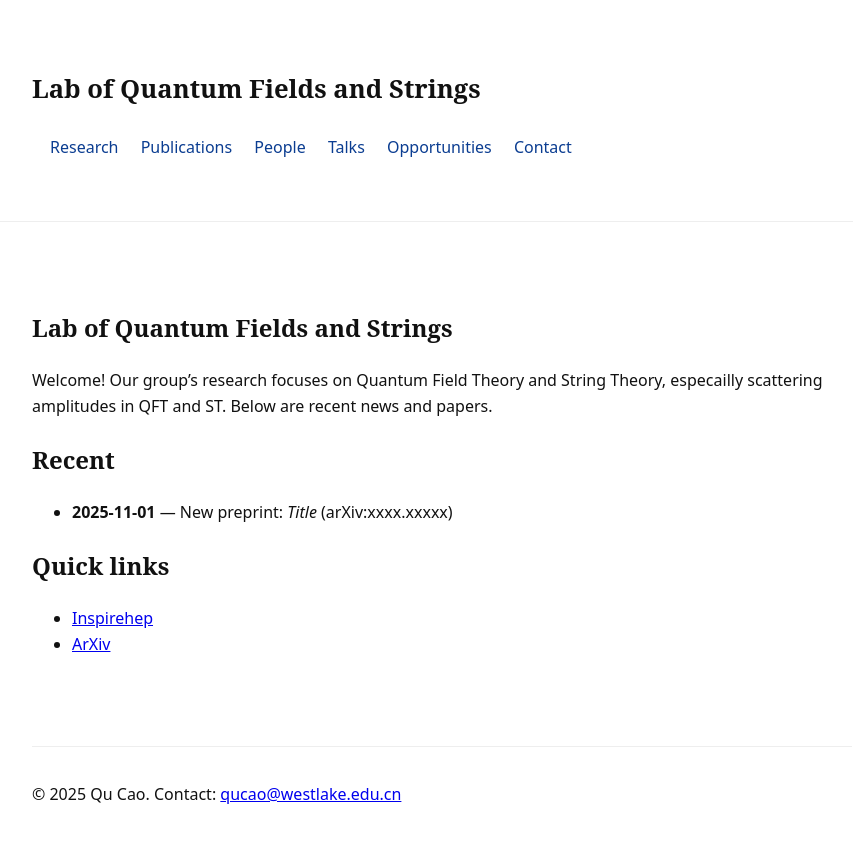
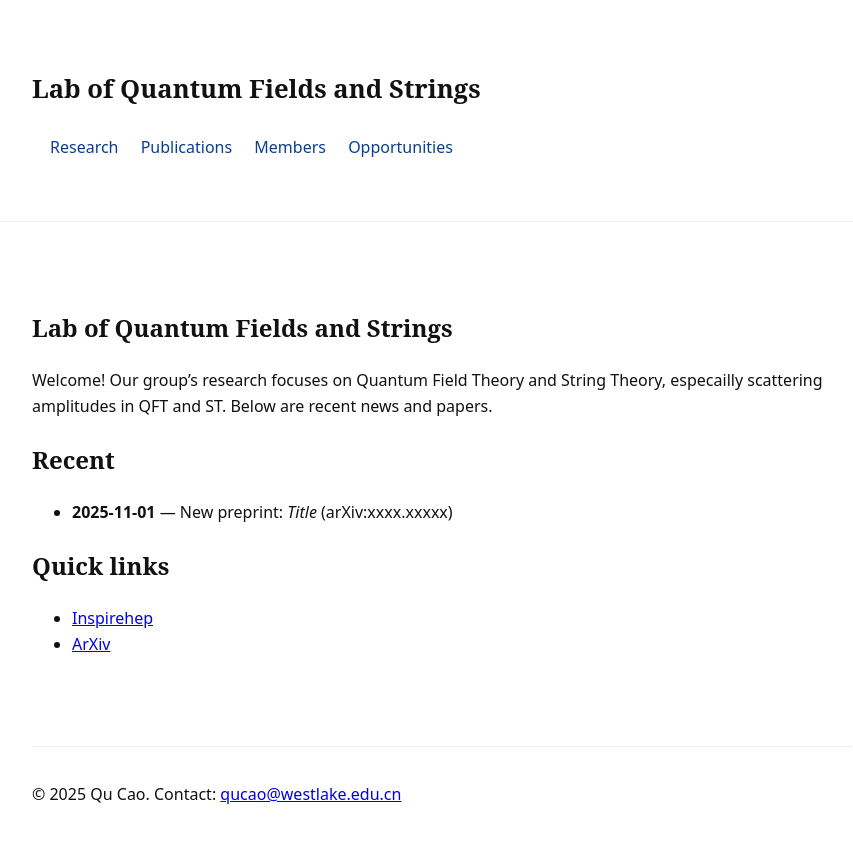
Before and after one commit to QuantumQ1/quantumq1.github.io, a Jekyll site: the page built from index.md, in a window 1280 px wide. Shown: the top 843 px of the page, without its empty margins (198-1051 px from the left). Built offline with Jekyll 4.4.1, drawn with Linux system fonts in a browser that asks for light colours.

Commit message:
Update header.html

```diff
--- a/_includes/header.html
+++ b/_includes/header.html
@@ -4,10 +4,10 @@
     <nav class="main-nav">
       <a href="/research/">Research</a>
       <a href="/publications/">Publications</a>
-      <a href="/people/">People</a>
-      <a href="/talks/">Talks</a>
+      <a href="/members/">Members</a>
+      <!-- <a href="/talks/">Talks</a> -->
       <a href="/opportunities/">Opportunities</a>
-      <a href="/contact/">Contact</a>
+      <!-- <a href="/contact/">Contact</a> -->
     </nav>
   </div>
 </header>
```
